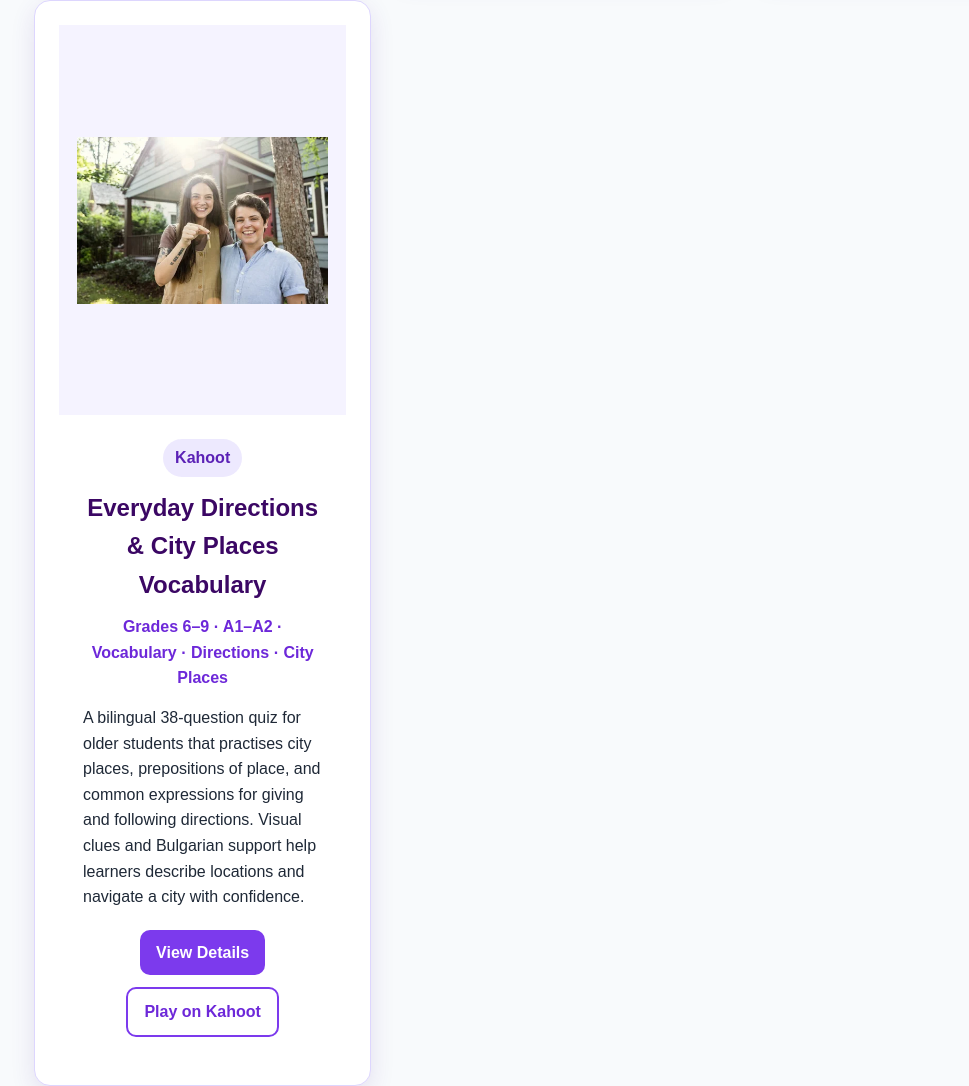
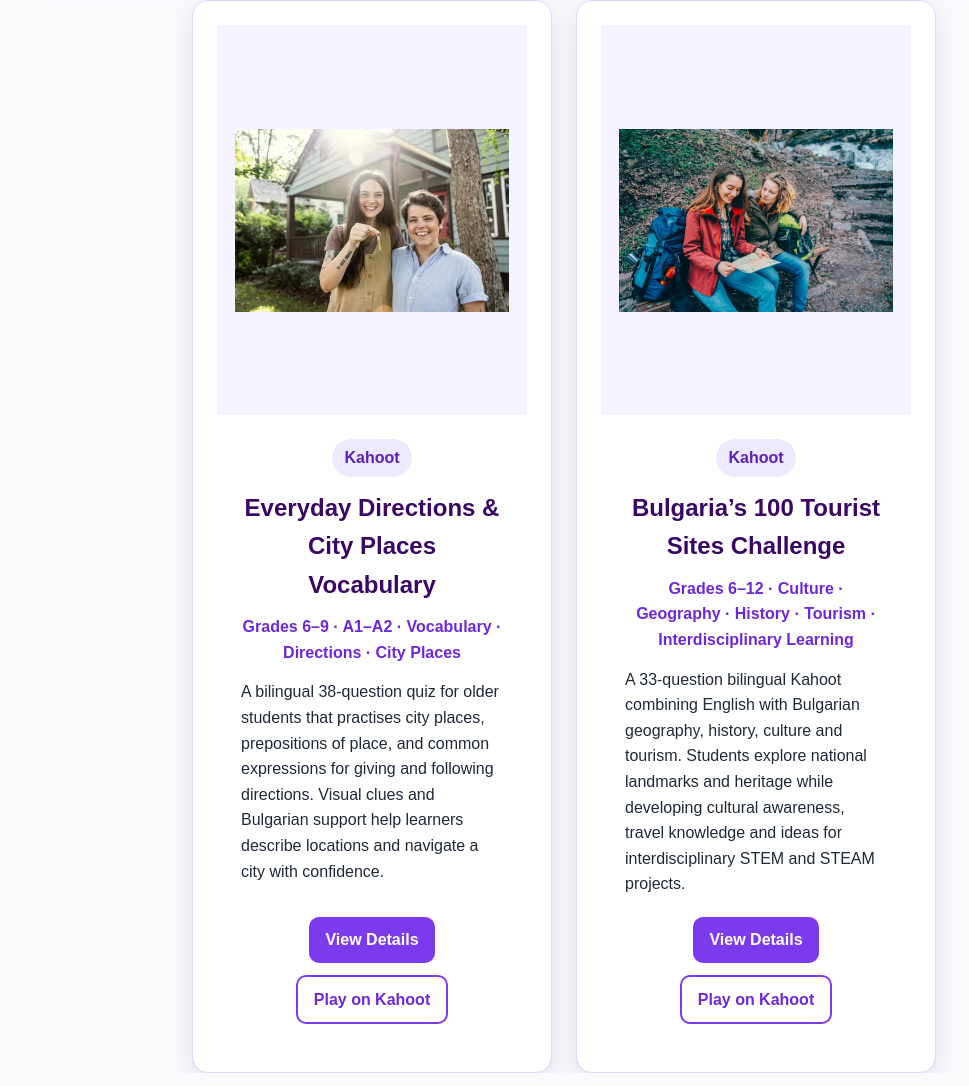
Before and after one commit to KamiBosh2025/kamis-gamified-english-resources, a website built with Vite: page resources.html in a window 1280 px wide. Shown: the part 1583-2669 px from the top of the page, without its empty margins (76-1045 px from the left). Built offline with nearby package versions, Linux system fonts and the light colour scheme.

Commit message:
Add fifth Kahoot resource and center resource cards

```diff
--- a/resources.html
+++ b/resources.html
@@ -177,6 +177,41 @@ alt="Everyday Directions and City Places Vocabulary"
     </div>
   </div>
 </article>
+ <article class="resource-card resource-card-horizontal">
+
+  <div class="resource-card-image-wrap">
+    <img
+      src="/src/assets/bulgarias-100-tourist-sites-challenge.webp"
+alt="Bulgaria’s 100 Tourist Sites Challenge"
+      class="resource-image"
+    />
+  </div>
+
+  <div class="resource-card-content">
+    <span class="resource-platform">Kahoot</span>
+
+    <h3>Bulgaria’s 100 Tourist Sites Challenge</h3>
+    <p class="resource-meta">
+  Grades 6–12 · Culture · Geography · History · Tourism · Interdisciplinary Learning
+</p>
+
+    <p>
+  A 33-question bilingual Kahoot combining English with Bulgarian geography, history, culture and tourism. Students explore national landmarks and heritage while developing cultural awareness, travel knowledge and ideas for interdisciplinary STEM and STEAM projects.
+</p>
+
+    <div class="resource-actions">
+     <a href="./bulgarias-100-tourist-sites-challenge.html" class="resource-button">View Details</a>
+<a
+  href="https://create.kahoot.it/share/bulgarias-100-tourist-sites-challenge/71b3c824-68f5-4eae-9ba5-5fff9393f6a2"
+  class="resource-button secondary"
+  target="_blank"
+  rel="noopener noreferrer"
+>
+  Play on Kahoot
+</a>
+    </div>
+  </div>
+</article>
 </div>
       </section>
     </main>
--- a/src/style.css
+++ b/src/style.css
@@ -299,11 +299,17 @@ border-radius: 999px;
   background: #7c3aed;
   color: #ffffff;
 }
-.resource-grid {
-  display: grid;
-  grid-template-columns: repeat(auto-fit, minmax(280px, 1fr));
+.resources-page .resource-grid {
+  display: flex;
+  flex-wrap: wrap;
+  justify-content: center;
   gap: 24px;
   margin-top: 24px;
+}
+
+.resources-page .resource-grid > .resource-card {
+  flex: 1 1 320px;
+  max-width: 360px;
 }
 
 .resource-card {
```
Also changed, not shown: bulgarias-100-tourist-sites-challenge.html (added, +81 -0 lines), src/assets/bulgarias-100-tourist-sites-challenge.webp (added).
